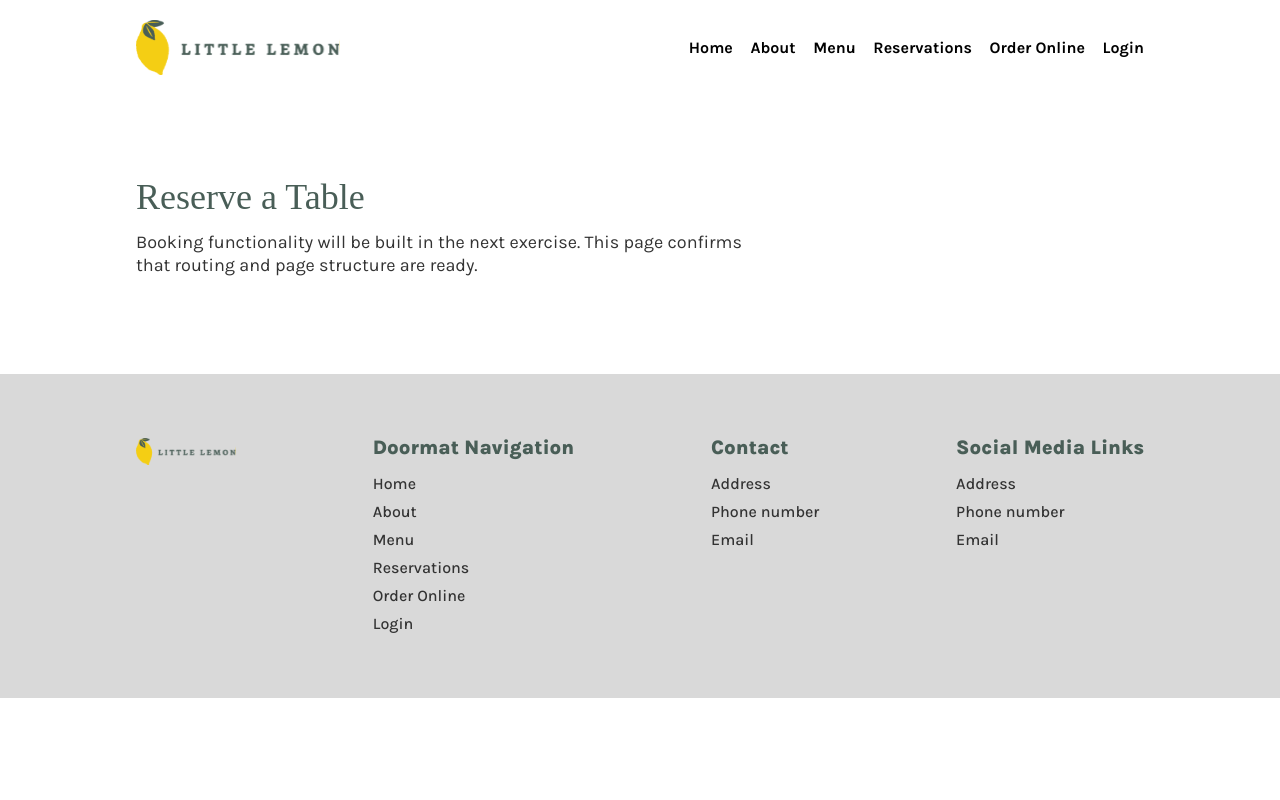
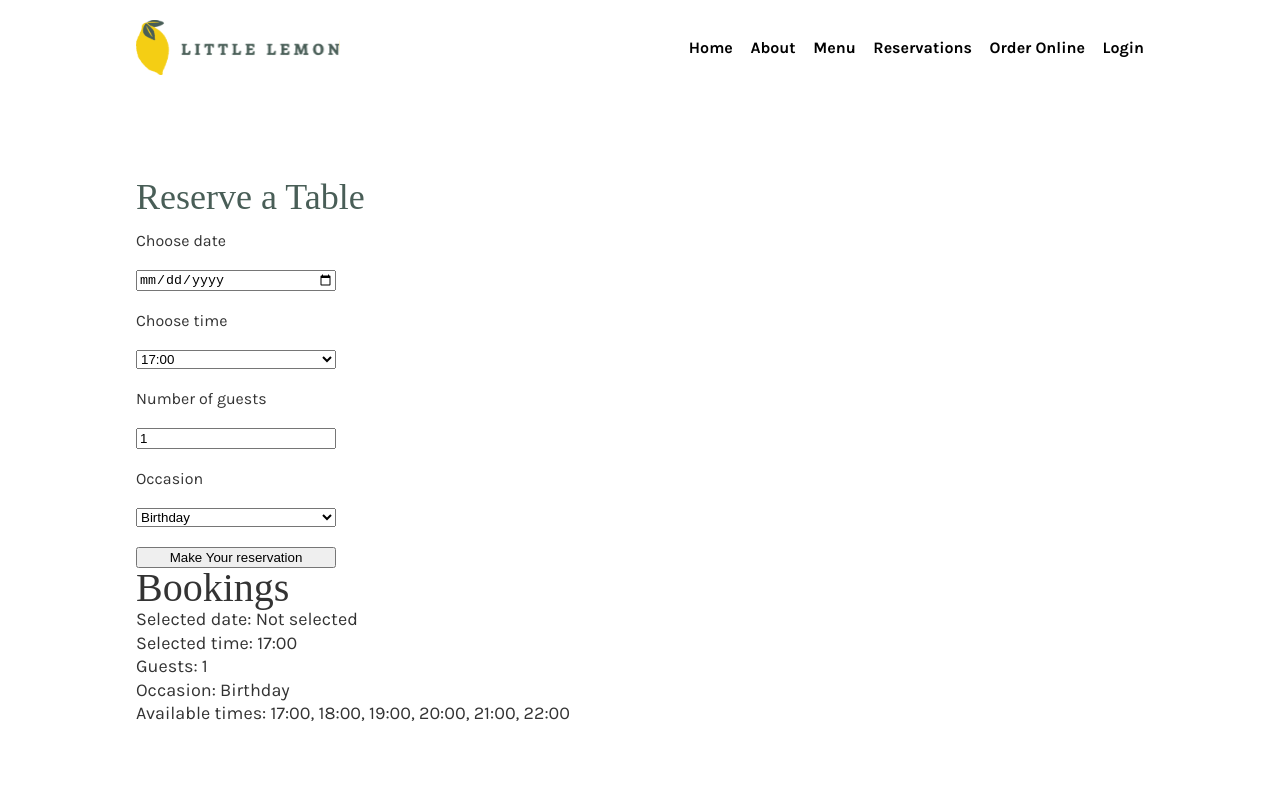
Before and after one commit to JCupp35/front-end-developer-capstone, a React (Create React App) app: page /booking in a window 1280 px wide. Shown: the top 800 px of the page. Built offline with nearby package versions, Linux system fonts and the light colour scheme; a web font is replaced by a local one.

Commit message:
Add BookingForm and Bookings components to handle reservation details. Update BookingPage to manage state and integrate form submission. Enhance user experience by displaying selected booking information.

```diff
--- /dev/null
+++ b/src/Main/BookingForm.js
@@ -0,0 +1,63 @@
+function BookingForm({
+  date,
+  time,
+  guests,
+  occasion,
+  availableTimes,
+  onDateChange,
+  onTimeChange,
+  onGuestsChange,
+  onOccasionChange,
+  onSubmit,
+}) {
+  return (
+    <form
+      style={{ display: 'grid', maxWidth: '200px', gap: '20px' }}
+      onSubmit={onSubmit}
+    >
+      <label htmlFor="res-date">Choose date</label>
+      <input
+        type="date"
+        id="res-date"
+        value={date}
+        onChange={onDateChange}
+      />
+
+      <label htmlFor="res-time">Choose time</label>
+      <select
+        id="res-time"
+        value={time}
+        onChange={onTimeChange}
+      >
+        {availableTimes.map((availableTime) => (
+          <option key={availableTime}>{availableTime}</option>
+        ))}
+      </select>
+
+      <label htmlFor="guests">Number of guests</label>
+      <input
+        type="number"
+        placeholder="1"
+        min="1"
+        max="10"
+        id="guests"
+        value={guests}
+        onChange={onGuestsChange}
+      />
+
+      <label htmlFor="occasion">Occasion</label>
+      <select
+        id="occasion"
+        value={occasion}
+        onChange={onOccasionChange}
+      >
+        <option>Birthday</option>
+        <option>Anniversary</option>
+      </select>
+
+      <input type="submit" value="Make Your reservation" />
+    </form>
+  );
+}
+
+export default BookingForm;
--- a/src/Main/BookingPage.js
+++ b/src/Main/BookingPage.js
@@ -1,12 +1,49 @@
+import { useState } from 'react';
+import BookingForm from './BookingForm';
+import Bookings from './Bookings';
+
 function BookingPage() {
+  const [date, setDate] = useState('');
+  const [time, setTime] = useState('17:00');
+  const [guests, setGuests] = useState('1');
+  const [occasion, setOccasion] = useState('Birthday');
+  const [availableTimes] = useState([
+    '17:00',
+    '18:00',
+    '19:00',
+    '20:00',
+    '21:00',
+    '22:00',
+  ]);
+
+  const bookingData = {
+    date,
+    time,
+    guests,
+    occasion,
+  };
+
+  const handleSubmit = (event) => {
+    event.preventDefault();
+  };
+
   return (
     <section className="booking-page">
       <div className="container">
         <h1>Reserve a Table</h1>
-        <p>
-          Booking functionality will be built in the next exercise. This page
-          confirms that routing and page structure are ready.
-        </p>
+        <BookingForm
+          date={date}
+          time={time}
+          guests={guests}
+          occasion={occasion}
+          availableTimes={availableTimes}
+          onDateChange={(event) => setDate(event.target.value)}
+          onTimeChange={(event) => setTime(event.target.value)}
+          onGuestsChange={(event) => setGuests(event.target.value)}
+          onOccasionChange={(event) => setOccasion(event.target.value)}
+          onSubmit={handleSubmit}
+        />
+        <Bookings bookingData={bookingData} availableTimes={availableTimes} />
       </div>
     </section>
   );
--- /dev/null
+++ b/src/Main/Bookings.js
@@ -0,0 +1,14 @@
+function Bookings({ bookingData, availableTimes }) {
+  return (
+    <section>
+      <h2>Bookings</h2>
+      <p>Selected date: {bookingData.date || 'Not selected'}</p>
+      <p>Selected time: {bookingData.time}</p>
+      <p>Guests: {bookingData.guests}</p>
+      <p>Occasion: {bookingData.occasion}</p>
+      <p>Available times: {availableTimes.join(', ')}</p>
+    </section>
+  );
+}
+
+export default Bookings;
```
